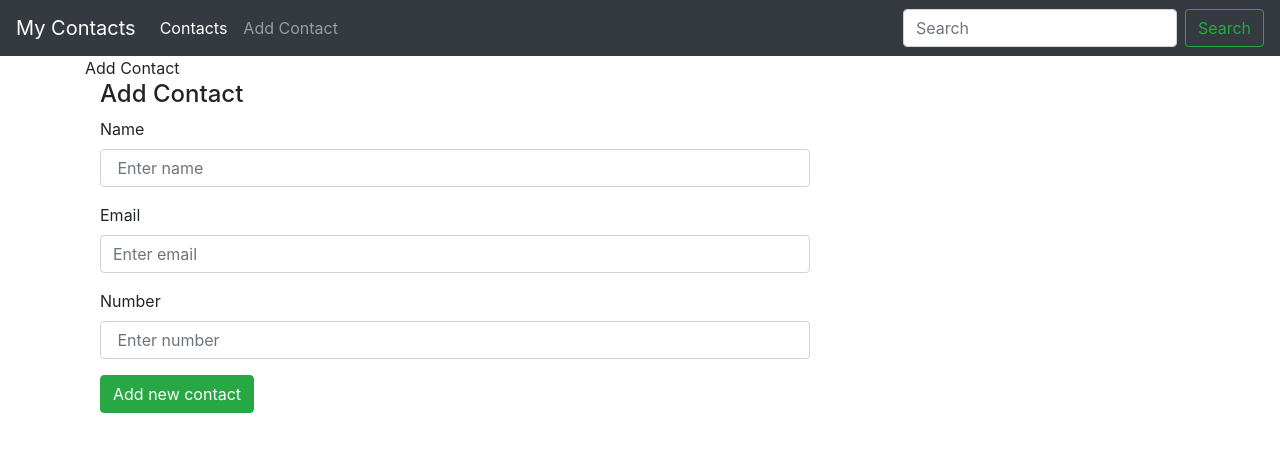
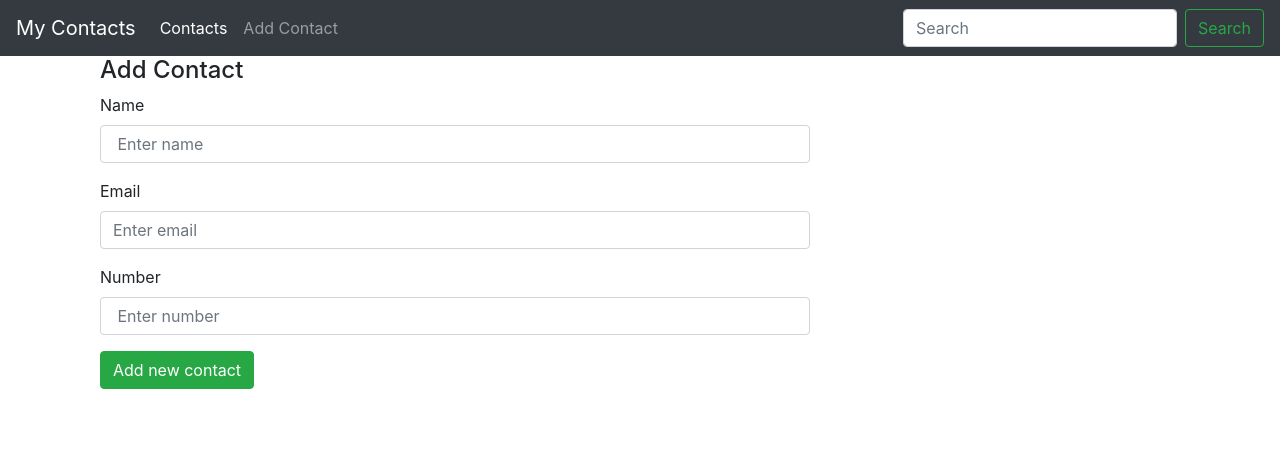
Before and after one commit to brankaDakic10/vue_vivify1, a Vue app: page /add-contact in a window 1280 px wide. Shown: the top 452 px of the page. Built offline with nearby package versions, Linux system fonts and the light colour scheme.

Commit message:
Added change in AddContact component

```diff
--- a/src/pages/AddContact.vue
+++ b/src/pages/AddContact.vue
@@ -1,6 +1,6 @@
 <template>
   <div class="container">
-   Add    Contact
+
     <article class="col-8 bgr">
         <h4>Add Contact </h4>
             <form @submit.prevent="addNew">
```
